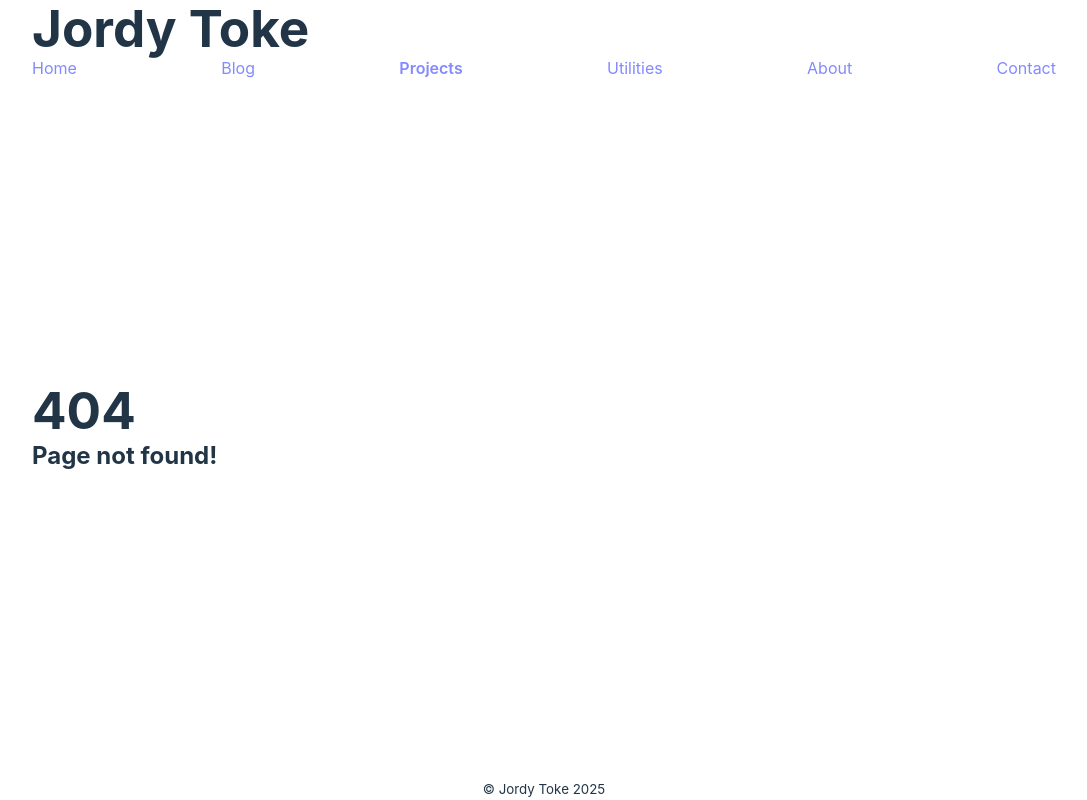
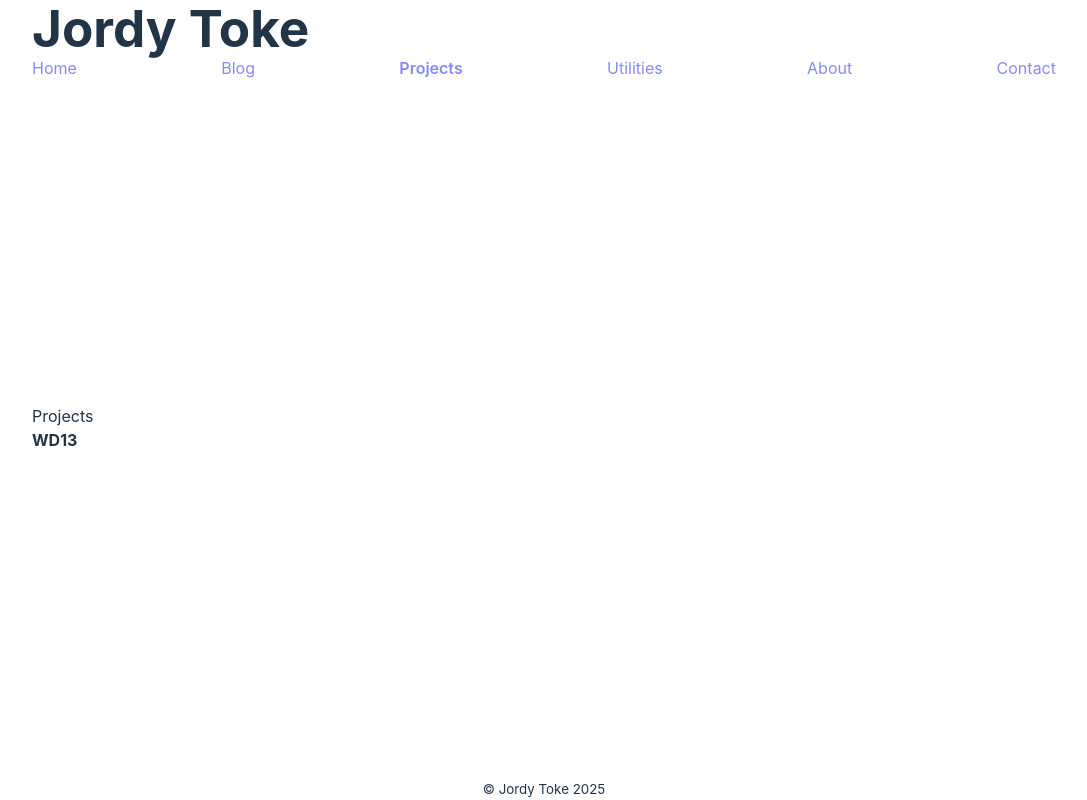
Before and after one commit to JordyToke/jordytoke.github.io, a React (Vite) app: page /Projects/WD13 in a window 1280 px wide. Before the commit this address had no page. Shown: the whole page, without its empty margins (96-1183 px from the left). Built offline with nearby package versions, Linux system fonts and the light colour scheme.

Commit message:
updated Pages

```diff
--- a/src/App.jsx
+++ b/src/App.jsx
@@ -2,6 +2,7 @@ import { useState, useEffect } from "react";
 import { Outlet } from "react-router";
 import "./App.css";
 import NavBar from "./components/NavBar.jsx";
+
 
 function App() {
   const [count, setCount] = useState(0);
--- a/src/main.jsx
+++ b/src/main.jsx
@@ -8,12 +8,12 @@ import App from "./App.jsx";
 import Home from "./pages/Home.jsx";
 import Blog from "./pages/Blog.jsx";
 import Utilities from "./pages/Utilities.jsx";
-import UtilitiesHome from "./pages/UtilitiesHome.jsx";
-import Todo from "./pages/Todo.jsx";
 import Projects from "./pages/Projects.jsx";
+import WD13 from "./pages/WD13.jsx";
 import About from "./pages/About.jsx";
 import Contact from "./pages/Contact.jsx";
 import NoPage from "./pages/NoPage.jsx";
+
 
 const helmetContext = {};
 
@@ -30,14 +30,12 @@ ReactDOM.createRoot(root).render(
         <Route index element={<Home />} />
         <Route path="Blog" element={<Blog />} />
         <Route path="Projects" element={<Projects />}>
+          <Route path="WD13" element={<WD13 />} />
         </Route>
-        <Route path="Utilities" element={<Utilities />}>
-        <Route index element={<UtilitiesHome />} />
-          <Route path="Todo/:todoId" element={<Todo />} />
-        </Route>
+        <Route path="Utilities" element={<Utilities />} />
         <Route path="About" element={<About />} />
         <Route path="Contact" element={<Contact />} />
-        <Route path="*" element={<NoPage />} />>
+        <Route path="*" element={<NoPage />} />
       </Route>
     </Routes>
     </BrowserRouter>
--- a/src/pages/Projects.jsx
+++ b/src/pages/Projects.jsx
@@ -1,7 +1,11 @@
 import React from "react";
+import { Outlet } from "react-router";
 
 export default function Projects() {
   return (
-    <p>Projects</p>
+    <>
+      <p>Projects</p>
+      <Outlet />
+    </>
   )
 }
--- a/src/pages/Utilities.jsx
+++ b/src/pages/Utilities.jsx
@@ -1,8 +1,16 @@
 import React from "react";
-import { Outlet } from "react-router";
+import { Outlet, Routes, Route } from "react-router";
+import UtilitiesHome from "./UtilitiesHome.jsx";
+import Todo from "./Todo.jsx";
 
 export default function Utilities() {
   return (
+    <>
+      <Routes>
+        <Route index element={<UtilitiesHome />} />
+        <Route path="Todo/:todoId" element={<Todo />} />
+      </Routes>
       <Outlet />
-  )
+    </>
+  );
 }
--- /dev/null
+++ b/src/pages/WD13.jsx
@@ -0,0 +1,9 @@
+import React from "react";
+
+const WD13 = () => {
+  return (
+    <h4>WD13</h4>
+  )
+}
+
+export default WD13;
```
